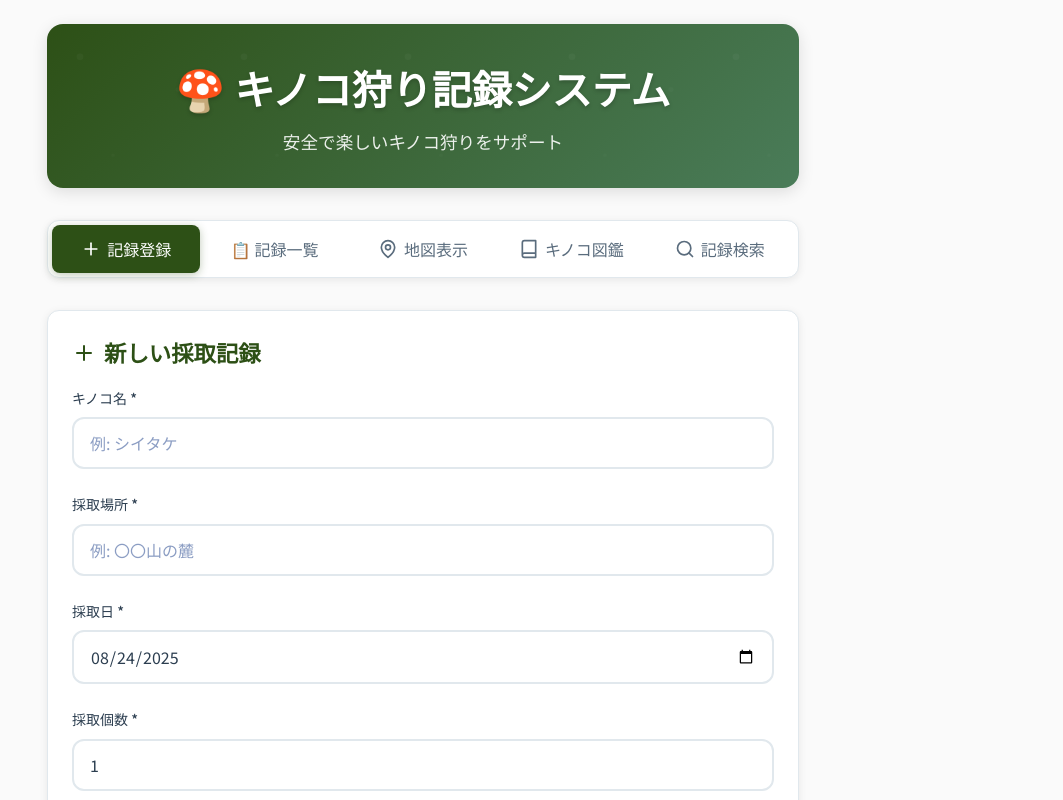
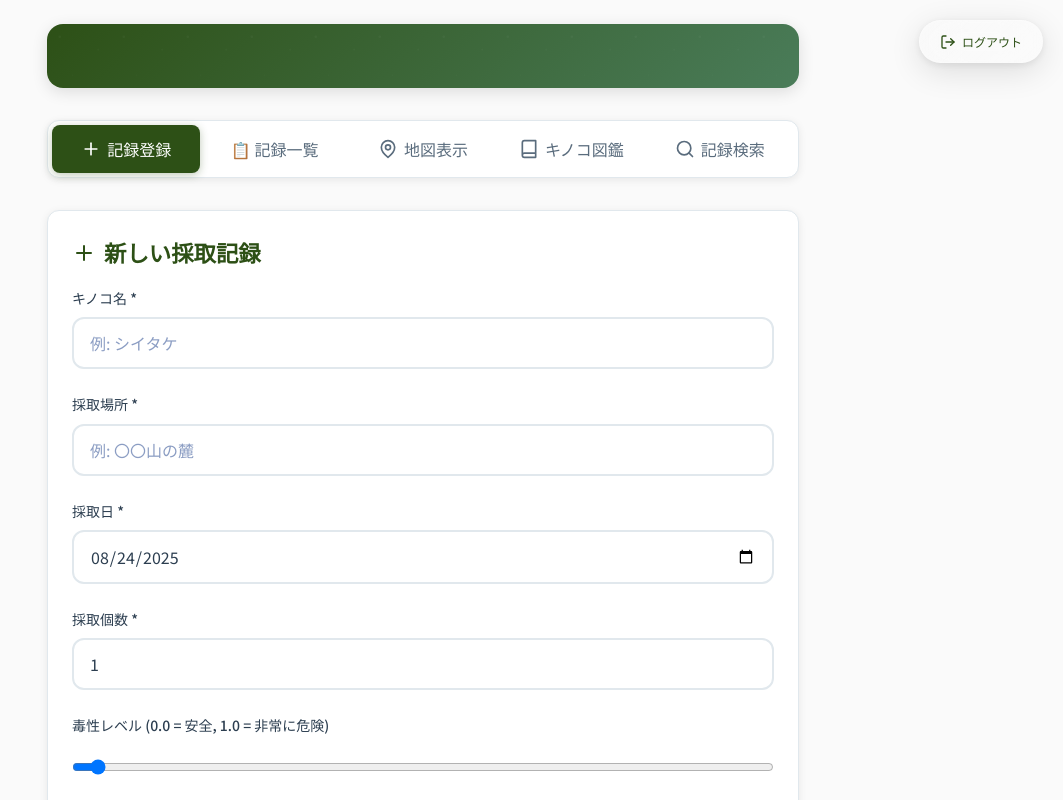
Before and after one commit to kinopedai/mushroom-web, a Next.js app: page / in a window 1280 px wide. Shown: the top 800 px of the page, without its empty margins (217-1280 px from the left). Built offline with nearby package versions, Linux system fonts and the light colour scheme.

Commit message:
修正とログアウトボタン追加

```diff
--- a/pages/forgot-password.tsx
+++ b/pages/forgot-password.tsx
@@ -1,4 +1,4 @@
-import React, { useState } from 'react';
+import { useState } from 'react';
 import { Mail, ArrowLeft, CheckCircle } from 'lucide-react';
 import { useRouter } from 'next/router';
 import Link from 'next/link';
--- a/pages/index.tsx
+++ b/pages/index.tsx
@@ -1,5 +1,5 @@
 import React, { useState, useEffect, useMemo, useCallback, useRef } from 'react';
-import { Search, MapPin, Book, Plus, Menu, X, Navigation, Trash2, Eye, EyeOff } from 'lucide-react';
+import { Search, MapPin, Book, Plus, Menu, X, Navigation, Trash2, Eye, EyeOff, LogOut } from 'lucide-react';
 import { useRouter } from 'next/router';
 import 'leaflet/dist/leaflet.css';
 
@@ -57,9 +57,25 @@ const databaseItems = [
 ];
 
 export default function MushroomTracker() {
+  const router = useRouter();
   // 大量のuseStateが連続定義（悪いパターン）
   const [activeTab, setActiveTab] = useState('record');
+  const [isMobileMenuOpen, setIsMobileMenuOpen] = useState(false);
+  const [user, setUser] = useState(null);
   const [records, setRecords] = useState<MushroomRecord[]>([]);
+
+  // ログアウト処理
+  const handleLogout = () => {
+    try {
+      localStorage.removeItem('user');
+      localStorage.removeItem('loginTime');
+      setUser(null);
+      router.push('/login');
+    } catch (error) {
+      console.error('Logout failed:', error);
+    }
+  };
+
   const [formData, setFormData] = useState({
     name: '',
     location: '',
@@ -77,7 +93,6 @@ export default function MushroomTracker() {
   const [selectedCategory, setSelectedCategory] = useState('all');
   const [databaseTab, setDatabaseTab] = useState('mushroom');
   const [showCoordinates, setShowCoordinates] = useState(false);
-  const [isMobileMenuOpen, setIsMobileMenuOpen] = useState(false);
   const [isMapLoaded, setIsMapLoaded] = useState(false);
   const [map, setMap] = useState<any>(null);
   const [markers, setMarkers] = useState<any[]>([]);
@@ -87,7 +102,6 @@ export default function MushroomTracker() {
   const [locationSelectionMap, setLocationSelectionMap] = useState<any>(null);
   const [expandedLocationId, setExpandedLocationId] = useState<string | null>(null);
   const [clickedLocationId, setClickedLocationId] = useState<string | null>(null);
-  const router = useRouter();
   const openLocationPicker = async () => {
     // Leaflet を未ロードならロード（効果側の初期化が動くようにだけ整える）
     if (!isMapLoaded) {
@@ -117,6 +131,16 @@ export default function MushroomTracker() {
 
   // 不適切なuseEffect（空の依存配列）
   useEffect(() => {
+    // ユーザーセッションチェック
+    try {
+      const savedUser = localStorage.getItem('user');
+      if (savedUser) {
+        setUser(JSON.parse(savedUser));
+      }
+    } catch (error) {
+      console.error('Failed to load user session:', error);
+    }
+
     const savedRecords = localStorage.getItem('mushroomRecords');
     if (savedRecords) {
       const parsedRecords = JSON.parse(savedRecords);
@@ -339,7 +363,7 @@ export default function MushroomTracker() {
           weight: 2,
           fillColor: hasDangerous ? '#dc3545' : '#28a745',
           fillOpacity: 1,
-          // title: `${location} (${locationRecords.length}件)`
+          title: `${location} (${locationRecords.length}件)`
         })
           .addTo(newMap)
           .bindPopup(`
@@ -409,7 +433,7 @@ export default function MushroomTracker() {
     // 記録登録タブの場合は必ずマップを閉じる
     if (tab === 'record') {
     }
-    setIsMobileMenuOpen(false);
+    // checkLoginStatus(); // 一時的にコメントアウト
   }, []);
 
   // 巨大なメソッド（100行以上）- バリデーション・毒性チェック・データ作成・保存・統計計算を1つの関数で処理
@@ -780,8 +804,22 @@ export default function MushroomTracker() {
   return (
     <div className="app-container">
       <header className="app-header">
+        {/* ログアウトボタン - 右上固定 */}
+        <button
+          className="logout-button-fixed"
+          onClick={handleLogout}
+          title="ログアウト"
+        >
+          <LogOut size={16} className="logout-icon" />
+          ログアウト
+        </button>
+
+        {user && (
+          <>
             <h1 className="app-title">🍄 キノコ狩り記録システム</h1>
             <p className="app-subtitle">安全で楽しいキノコ狩りをサポート</p>
+          </>
+        )}
       </header>
 
       {/* デスクトップナビゲーション */}
@@ -879,6 +917,19 @@ export default function MushroomTracker() {
                   <Search size={20} />
                   データベース検索
                 </button>
+                {user && (
+                  <button
+                    className="mobile-nav-item"
+                    onClick={() => { handleLogout(); setIsMobileMenuOpen(false); }}
+                  >
+                    <svg width="20" height="20" viewBox="0 0 24 24" fill="none" stroke="currentColor" strokeWidth="2">
+                      <path d="M9 21H5a2 2 0 0 1-2-2V5a2 2 0 0 1 2-2h4"/>
+                      <polyline points="16,17 21,12 16,7"/>
+                      <line x1="21" y1="12" x2="9" y2="12"/>
+                    </svg>
+                    ログアウト
+                  </button>
+                )}
               </div>
             </div>
           </>
--- a/pages/reset-passward.tsx
+++ b/pages/reset-passward.tsx
@@ -1,4 +1,4 @@
-import React, { useState, useEffect } from 'react';
+import { useState, useEffect } from 'react';
 import { Lock, Eye, EyeOff, CheckCircle } from 'lucide-react';
 import { useRouter } from 'next/router';
 import Link from 'next/link';
--- a/pages/signup.tsx
+++ b/pages/signup.tsx
@@ -1,4 +1,4 @@
-import React, { useState } from 'react';
+import { useState } from 'react';
 import { UserPlus, Mail, Lock, Eye, EyeOff, ArrowLeft } from 'lucide-react';
 import { useRouter } from 'next/router';
 import Link from 'next/link';
--- a/styles/globals.scss
+++ b/styles/globals.scss
@@ -115,6 +115,53 @@ body {
   transform: translateY(-1px);
 }
 
+/* 固定ログアウトボタン */
+.logout-button-fixed {
+  position: fixed;
+  top: 20px;
+  right: 20px;
+  padding: 12px 20px;
+  background: linear-gradient(135deg, rgba(255, 255, 255, 0.1), rgba(255, 255, 255, 0.2));
+  color: #2d5016;
+  border: none;
+  border-radius: 50px;
+  cursor: pointer;
+  transition: all 0.3s ease;
+  z-index: 1000;
+  box-shadow: 0 8px 32px rgba(0, 0, 0, 0.12), 0 2px 8px rgba(0, 0, 0, 0.08);
+  display: flex;
+  align-items: center;
+  justify-content: center;
+  gap: 6px;
+  backdrop-filter: blur(20px) saturate(180%);
+  font-size: 12px;
+  font-weight: 500;
+  border: 1px solid rgba(255, 255, 255, 0.2);
+  text-shadow: none;
+  min-width: 100px;
+}
+
+.logout-button-fixed:hover {
+  background: linear-gradient(135deg, rgba(255, 255, 255, 0.2), rgba(255, 255, 255, 0.3));
+  transform: translateY(-2px);
+  box-shadow: 0 12px 40px rgba(0, 0, 0, 0.15), 0 4px 12px rgba(0, 0, 0, 0.1);
+  border-color: rgba(255, 255, 255, 0.3);
+  color: #1a3009;
+}
+
+.logout-button-fixed:active {
+  transform: translateY(-1px);
+  box-shadow: 0 6px 24px rgba(0, 0, 0, 0.12), 0 2px 6px rgba(0, 0, 0, 0.08);
+}
+
+.logout-button-fixed .logout-icon {
+  width: 16px;
+  height: 16px;
+  color: #2d5016;
+  filter: none;
+}
+
+
 /* ナビゲーション */
 .nav-tabs {
   display: flex;
@@ -1278,6 +1325,11 @@ body {
 
 /* レスポンシブ */
 @media screen and (max-width: 768px) {
+  /* ログアウトボタンをモバイルで非表示 */
+  .logout-button-fixed {
+    display: none;
+  }
+
   /* ナビゲーション切り替え */
   .desktop-nav {
     display: none;
@@ -1714,6 +1766,7 @@ body {
   border-top: 1px solid var(--border-color);
 }
 
+
 /* ログイン済み表示 */
 .user-info {
   display: flex;
@@ -1771,6 +1824,27 @@ body {
   font-size: 11px;
 }
 
+/* 新規登録フォーム */
+.name-fields {
+  display: flex;
+  gap: var(--spacing);
+  margin-bottom: var(--spacing-lg);
+}
+
+.form-group.half-width {
+  flex: 1;
+  margin-bottom: 0;
+}
+
+.required {
+  color: #dc3545;
+  font-weight: 600;
+}
+
+.form-label .required {
+  margin-left: 2px;
+}
+
 /* 戻るリンク */
 .back-to-login-link {
   display: flex;
@@ -1928,6 +2002,15 @@ body {
     flex-direction: column;
   }
 
+  .name-fields {
+    flex-direction: column;
+    gap: 0;
+  }
+
+  .form-group.half-width {
+    margin-bottom: var(--spacing-lg);
+  }
+
   .signup-btn,
   .login-submit-btn {
     font-size: 15px;
```
Also changed, not shown: pages/login.tsx (+15 -1 lines), .eslintrc.json. Lines whose indentation alone changed are shown as unchanged.
